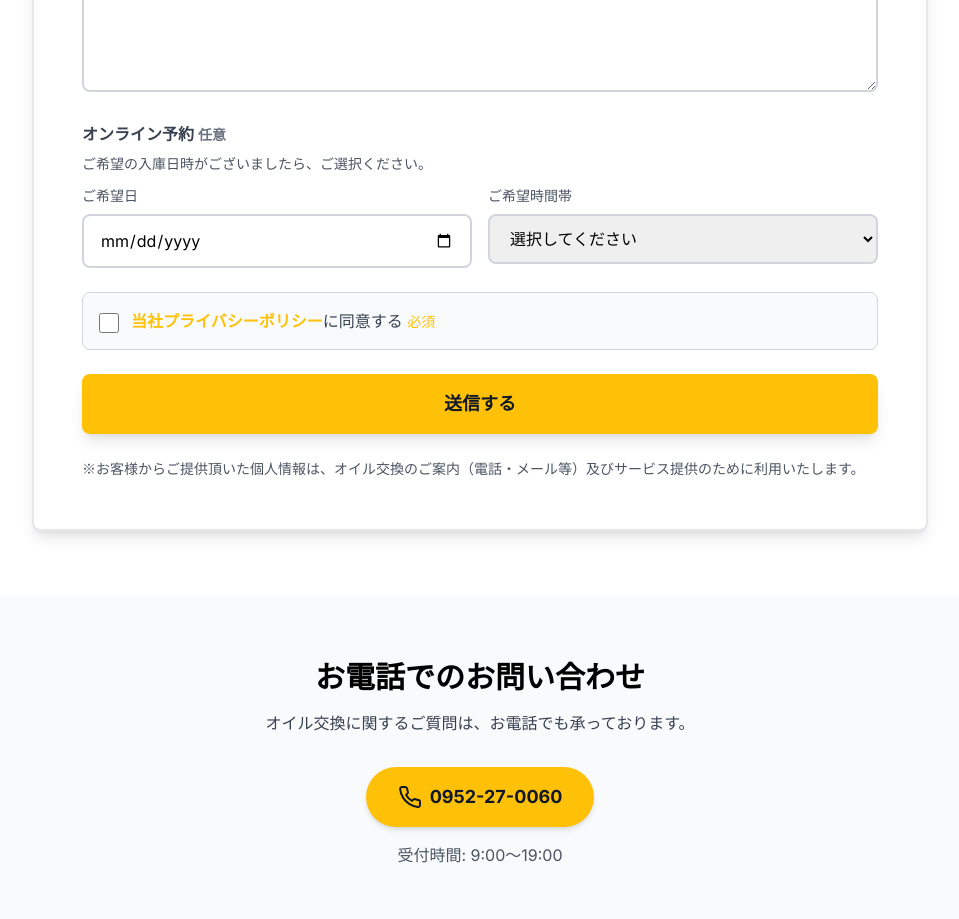
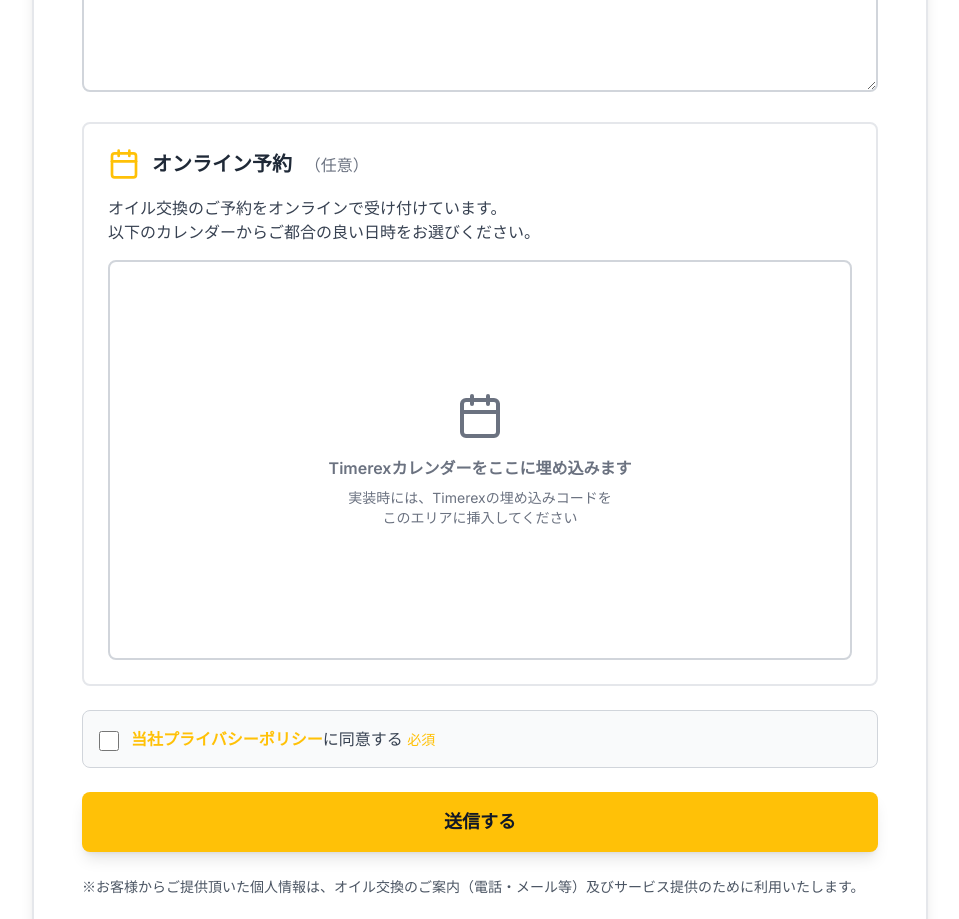
Before and after one commit to homepagebusinessfc-debug/homepage-business-project, a Next.js app: page /oil-change in a window 1280 px wide. Shown: the part 2900-3819 px from the top of the page, without its empty margins (160-1119 px from the left). Built offline with nearby package versions, Linux system fonts and the light colour scheme.

Commit message:
Update 3 files
- /app/sell/page.tsx
- /app/inspection/page.tsx
- /app/oil-change/page.tsx

```diff
--- a/app/inspection/page.tsx
+++ b/app/inspection/page.tsx
@@ -268,38 +268,41 @@ export default function InspectionPage() {
                 ></textarea>
               </div>
 
-              {/* オンライン予約（任意） */}
+              {/* ★ Timerexカレンダーセクションを追加 */}
               <div>
-                <label className="block text-gray-700 font-semibold mb-2">
-                  オンライン予約 <span className="text-gray-500 text-sm">任意</span>
-                </label>
-                <p className="text-sm text-gray-600 mb-3">
-                  ご希望の入庫日時がございましたら、ご選択ください。
-                </p>
-                <div className="grid grid-cols-1 md:grid-cols-2 gap-4">
-                  <div>
-                    <label className="block text-sm text-gray-600 mb-2">ご希望日</label>
-                    <input
-                      type="date"
-                      name="preferredDate"
-                      value={formData.preferredDate}
-                      onChange={handleChange}
-                      className="w-full px-4 py-3 border-2 border-gray-300 rounded-lg focus:border-kacchau focus:outline-none"
-                    />
+                <div className="bg-kacchau-yellow-50 p-6 rounded-lg border-2 border-kacchau-yellow-200">
+                  <div className="flex items-center gap-3 mb-4">
+                    <Calendar className="text-kacchau" size={32} />
+                    <h3 className="text-xl font-bold text-gray-800">
+                      オンライン予約 <span className="text-gray-500 text-base font-normal ml-2">（任意）</span>
+                    </h3>
                   </div>
-                  <div>
-                    <label className="block text-sm text-gray-600 mb-2">ご希望時間帯</label>
-                    <select
-                      name="preferredTime"
-                      value={formData.preferredTime}
-                      onChange={handleChange}
-                      className="w-full px-4 py-3 border-2 border-gray-300 rounded-lg focus:border-kacchau focus:outline-none"
-                    >
-                      <option value="">選択してください</option>
-                      <option value="morning">午前（9:00-12:00）</option>
-                      <option value="afternoon">午後（13:00-17:00）</option>
-                      <option value="evening">夕方（17:00-19:00）</option>
-                    </select>
+                  <p className="text-gray-700 mb-4">
+                    車検のご入庫予約をオンラインで受け付けています。<br />
+                    以下のカレンダーからご都合の良い日時をお選びください。
+                  </p>
+
+                  {/* Timerex埋め込みエリア */}
+                  <div className="bg-white p-4 rounded-lg border-2 border-gray-300 min-h-[400px] flex items-center justify-center">
+                    <div className="text-center text-gray-500">
+                      <Calendar size={48} className="mx-auto mb-4" />
+                      <p className="font-semibold mb-2">
+                        Timerexカレンダーをここに埋め込みます
+                      </p>
+                      <p className="text-sm">
+                        実装時には、Timerexの埋め込みコードを<br />
+                        このエリアに挿入してください
+                      </p>
+                    </div>
+                    {/*
+                    実装例:
+                    <iframe
+                      src="YOUR_TIMEREX_EMBED_URL"
+                      width="100%"
+                      height="600"
+                      frameBorder="0"
+                    ></iframe>
+                    */}
                   </div>
                 </div>
               </div>
--- a/app/oil-change/page.tsx
+++ b/app/oil-change/page.tsx
@@ -276,38 +276,41 @@ export default function OilChangePage() {
                 ></textarea>
               </div>
 
-              {/* オンライン予約（任意） */}
+              {/* ★ Timerexカレンダーセクションを追加 */}
               <div>
-                <label className="block text-gray-700 font-semibold mb-2">
-                  オンライン予約 <span className="text-gray-500 text-sm">任意</span>
-                </label>
-                <p className="text-sm text-gray-600 mb-3">
-                  ご希望の入庫日時がございましたら、ご選択ください。
-                </p>
-                <div className="grid grid-cols-1 md:grid-cols-2 gap-4">
-                  <div>
-                    <label className="block text-sm text-gray-600 mb-2">ご希望日</label>
-                    <input
-                      type="date"
-                      name="preferredDate"
-                      value={formData.preferredDate}
-                      onChange={handleChange}
-                      className="w-full px-4 py-3 border-2 border-gray-300 rounded-lg focus:border-kacchau focus:outline-none"
-                    />
+                <div className="bg-kacchau-yellow-50 p-6 rounded-lg border-2 border-kacchau-yellow-200">
+                  <div className="flex items-center gap-3 mb-4">
+                    <Calendar className="text-kacchau" size={32} />
+                    <h3 className="text-xl font-bold text-gray-800">
+                      オンライン予約 <span className="text-gray-500 text-base font-normal ml-2">（任意）</span>
+                    </h3>
                   </div>
-                  <div>
-                    <label className="block text-sm text-gray-600 mb-2">ご希望時間帯</label>
-                    <select
-                      name="preferredTime"
-                      value={formData.preferredTime}
-                      onChange={handleChange}
-                      className="w-full px-4 py-3 border-2 border-gray-300 rounded-lg focus:border-kacchau focus:outline-none"
-                    >
-                      <option value="">選択してください</option>
-                      <option value="morning">午前（9:00-12:00）</option>
-                      <option value="afternoon">午後（13:00-17:00）</option>
-                      <option value="evening">夕方（17:00-19:00）</option>
-                    </select>
+                  <p className="text-gray-700 mb-4">
+                    オイル交換のご予約をオンラインで受け付けています。<br />
+                    以下のカレンダーからご都合の良い日時をお選びください。
+                  </p>
+
+                  {/* Timerex埋め込みエリア */}
+                  <div className="bg-white p-4 rounded-lg border-2 border-gray-300 min-h-[400px] flex items-center justify-center">
+                    <div className="text-center text-gray-500">
+                      <Calendar size={48} className="mx-auto mb-4" />
+                      <p className="font-semibold mb-2">
+                        Timerexカレンダーをここに埋め込みます
+                      </p>
+                      <p className="text-sm">
+                        実装時には、Timerexの埋め込みコードを<br />
+                        このエリアに挿入してください
+                      </p>
+                    </div>
+                    {/*
+                    実装例:
+                    <iframe
+                      src="YOUR_TIMEREX_EMBED_URL"
+                      width="100%"
+                      height="600"
+                      frameBorder="0"
+                    ></iframe>
+                    */}
                   </div>
                 </div>
               </div>
--- a/app/sell/page.tsx
+++ b/app/sell/page.tsx
@@ -199,30 +199,41 @@ export default function SellPage() {
                 />
               </div>
 
-              {/* オンライン予約（任意） */}
+              {/* ★ Timerexカレンダーセクションをここに移動 */}
               <div>
-                <label className="block text-gray-700 font-semibold mb-2">
-                  オンライン予約 <span className="text-gray-500 text-sm">任意</span>
-                </label>
-                <p className="text-sm text-gray-600 mb-3">
-                  ご来店またはオンライン査定のご希望日時がございましたら、ご選択ください。
-                </p>
-                <div className="grid grid-cols-1 md:grid-cols-2 gap-4">
-                  <div>
-                    <label className="block text-sm text-gray-600 mb-2">ご希望日</label>
-                    <input
-                      type="date"
-                      className="w-full border rounded-lg px-4 py-3 shadow-sm focus:outline-none focus:ring-2 focus:ring-kacchau"
-                    />
+                <div className="bg-kacchau-yellow-50 p-6 rounded-lg border-2 border-kacchau-yellow-200">
+                  <div className="flex items-center gap-3 mb-4">
+                    <Calendar className="text-kacchau" size={32} />
+                    <h3 className="text-xl font-bold text-gray-800">
+                      オンライン予約 <span className="text-gray-500 text-base font-normal ml-2">（任意）</span>
+                    </h3>
                   </div>
-                  <div>
-                    <label className="block text-sm text-gray-600 mb-2">ご希望時間帯</label>
-                    <select className="w-full border rounded-lg px-4 py-3 shadow-sm focus:outline-none focus:ring-2 focus:ring-kacchau">
-                      <option value="">選択してください</option>
-                      <option value="morning">午前（9:00-12:00）</option>
-                      <option value="afternoon">午後（13:00-17:00）</option>
-                      <option value="evening">夕方（17:00-19:00）</option>
-                    </select>
+                  <p className="text-gray-700 mb-4">
+                    査定のご来店予約をオンラインで受け付けています。<br />
+                    以下のカレンダーからご都合の良い日時をお選びください。
+                  </p>
+
+                  {/* Timerex埋め込みエリア */}
+                  <div className="bg-white p-4 rounded-lg border-2 border-gray-300 min-h-[400px] flex items-center justify-center">
+                    <div className="text-center text-gray-500">
+                      <Calendar size={48} className="mx-auto mb-4" />
+                      <p className="font-semibold mb-2">
+                        Timerexカレンダーをここに埋め込みます
+                      </p>
+                      <p className="text-sm">
+                        実装時には、Timerexの埋め込みコードを<br />
+                        このエリアに挿入してください
+                      </p>
+                    </div>
+                    {/*
+                    実装例:
+                    <iframe
+                      src="YOUR_TIMEREX_EMBED_URL"
+                      width="100%"
+                      height="600"
+                      frameBorder="0"
+                    ></iframe>
+                    */}
                   </div>
                 </div>
               </div>
@@ -260,45 +271,6 @@ export default function SellPage() {
             </form>
           </div>
 
-          {/* ★ 新規追加：オンライン予約セクション */}
-          <div className="mt-12 pt-10 border-t border-gray-200">
-            <div className="bg-kacchau-yellow-50 p-6 rounded-lg border-2 border-kacchau-yellow-200">
-              <div className="flex items-center gap-3 mb-4">
-                <Calendar className="text-kacchau" size={32} />
-                <h2 className="text-2xl font-bold text-gray-800">
-                  オンライン予約 <span className="text-gray-500 text-base font-normal ml-2">（任意）</span>
-                </h2>
-              </div>
-              <p className="text-gray-700 mb-4">
-                査定のご来店予約をオンラインで受け付けています。<br />
-                以下のカレンダーからご都合の良い日時をお選びください。
-              </p>
-
-              {/* Timerex埋め込みエリア */}
-              <div className="bg-white p-4 rounded-lg border-2 border-gray-300 min-h-[400px] flex items-center justify-center">
-                <div className="text-center text-gray-500">
-                  <Calendar size={48} className="mx-auto mb-4" />
-                  <p className="font-semibold mb-2">
-                    Timerexカレンダーをここに埋め込みます
-                  </p>
-                  <p className="text-sm">
-                    実装時には、Timerexの埋め込みコードを<br />
-                    このエリアに挿入してください
-                  </p>
-                </div>
-                {/*
-                実装例:
-                <iframe
-                  src="YOUR_TIMEREX_EMBED_URL"
-                  width="100%"
-                  height="600"
-                  frameBorder="0"
-                ></iframe>
-                */}
-              </div>
-            </div>
-          </div>
-
           {/* 既存のボタン群 */}
           <div className="text-center mt-12 space-y-4">
             <Link
```
